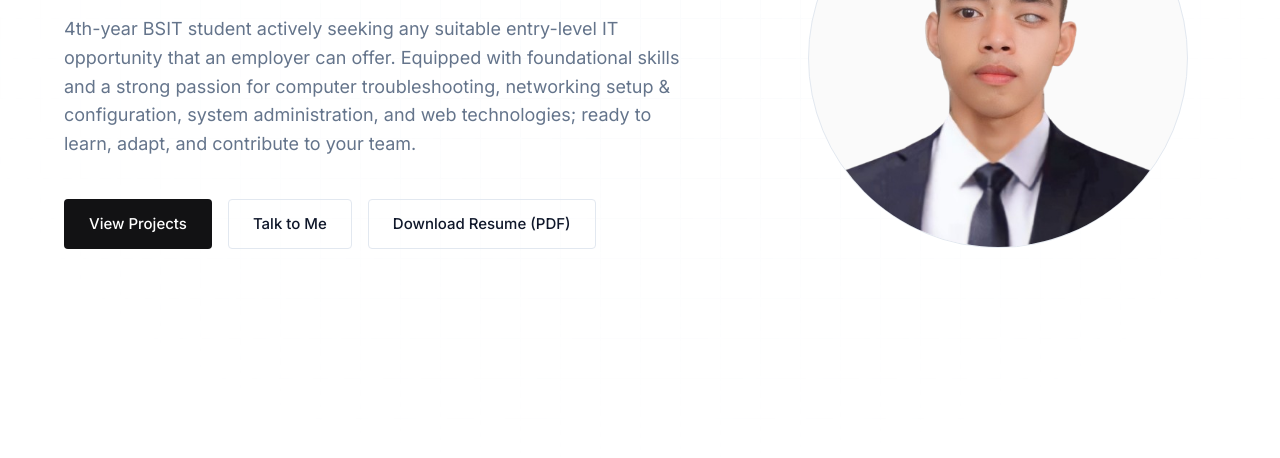
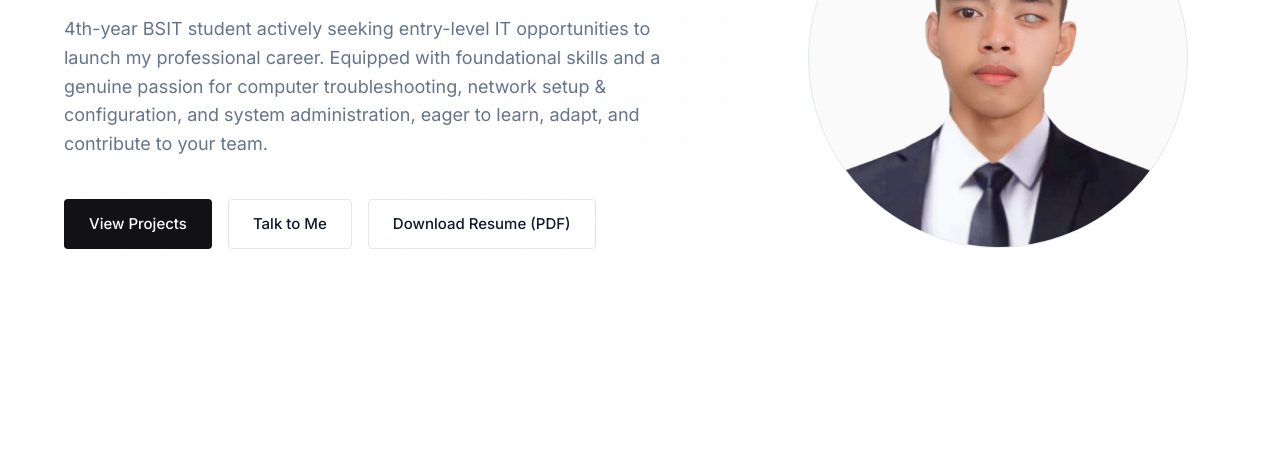
Before and after one commit to EcleoCelis/my-portfolio, a website: page index.html in a window 1280 px wide. Shown: the part 342-800 px from the top of the page. Drawn offline with Linux system fonts and the light colour scheme; no server answers.

Commit message:
Refine hero bio paragraph to professional entry-level phrasing

```diff
--- a/index.html
+++ b/index.html
@@ -71,7 +71,7 @@
             <div class="hero__container container">
                 <div class="hero__content scroll-reveal">
                     <h1 class="hero__title">Hello, I'm <span class="hero__name">Celis Jomarie</span><br><span id="typing-text"></span></h1>
-                    <p class="hero__desc">4th-year BSIT student actively seeking any suitable entry-level IT opportunity that an employer can offer. Equipped with foundational skills and a strong passion for computer troubleshooting, networking setup &amp; configuration, system administration, and web technologies; ready to learn, adapt, and contribute to your team.</p>
+                    <p class="hero__desc">4th-year BSIT student actively seeking entry-level IT opportunities to launch my professional career. Equipped with foundational skills and a genuine passion for computer troubleshooting, network setup &amp; configuration, and system administration, eager to learn, adapt, and contribute to your team.</p>
                     <div class="hero__actions">
                         <a href="#projects" class="btn btn--primary">View Projects</a>
                         <a href="#contact" class="btn btn--secondary">Talk to Me</a>
```
